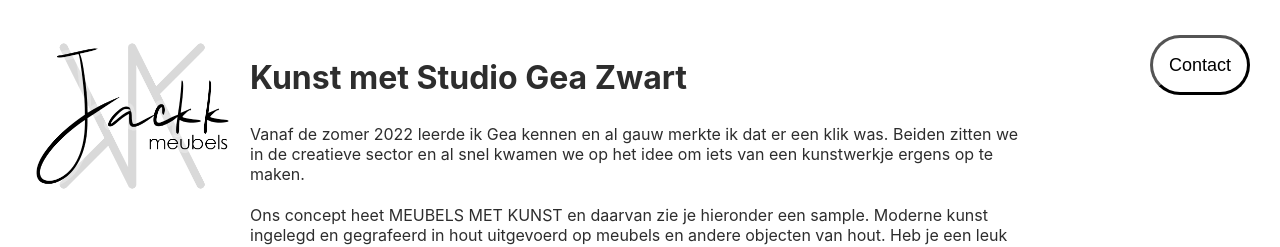
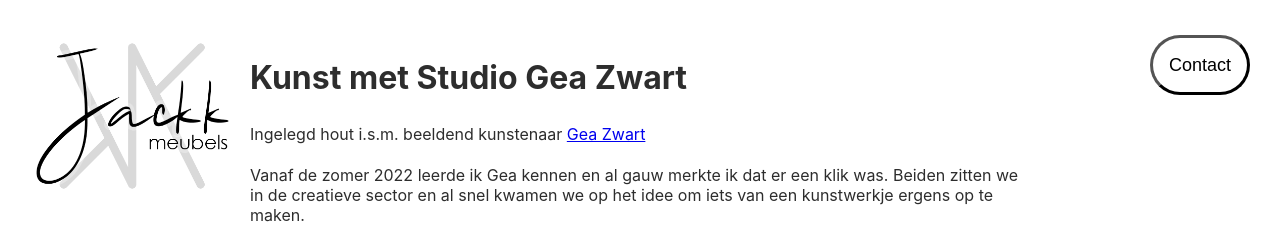
Before and after one commit to jackha/jackk-site, a React (Create React App) app: page /gea-zwart in a window 1280 px wide. Shown: the top 247 px of the page. Built offline with nearby package versions, Linux system fonts and the light colour scheme.

Commit message:
Add link to Gea Zwart

```diff
--- a/src/pages/gea-zwart.js
+++ b/src/pages/gea-zwart.js
@@ -12,11 +12,15 @@ function LaundryRoomPage() {
         <h1 className='site-contents'>Kunst met Studio Gea Zwart</h1>
 
         <p className='site-contents'>
+        Ingelegd hout i.s.m. beeldend kunstenaar <a href="https://geazwart.nl/">Gea Zwart</a>
+        </p>
+
+        <p className='site-contents'>
         Vanaf de zomer 2022 leerde ik Gea kennen en al gauw merkte ik dat er een klik was. Beiden zitten we in de creatieve sector en al snel kwamen we op het idee om iets van een kunstwerkje ergens op te maken.
         </p>
 
         <p className='site-contents'>
-        Ons concept heet MEUBELS MET KUNST en daarvan zie je hieronder een sample. Moderne kunst ingelegd en gegrafeerd in hout uitgevoerd op meubels en andere objecten van hout. Heb je een leuk idee of wil je meer weten? Stuur me gerust een <ContactButton text="berichtje" class="navigate-inline" id="contact-gea-inline"/>.
+        Ons concept heet MEUBELS MET KUNST en daarvan zie je hieronder een sample. Moderne kunst ingelegd en gegrafeerd in massief hout uitgevoerd op meubels en andere objecten van hout. Heb je een leuk idee of wil je meer weten? Stuur me gerust een <ContactButton text="berichtje" class="navigate-inline" id="contact-gea-inline"/>.
         </p>
       </div>
       <ImageMagnify image_small={image1} image={image1} alt="Sample van kunstwerk met ingelegd hout" ratio="1.1"/>
```
